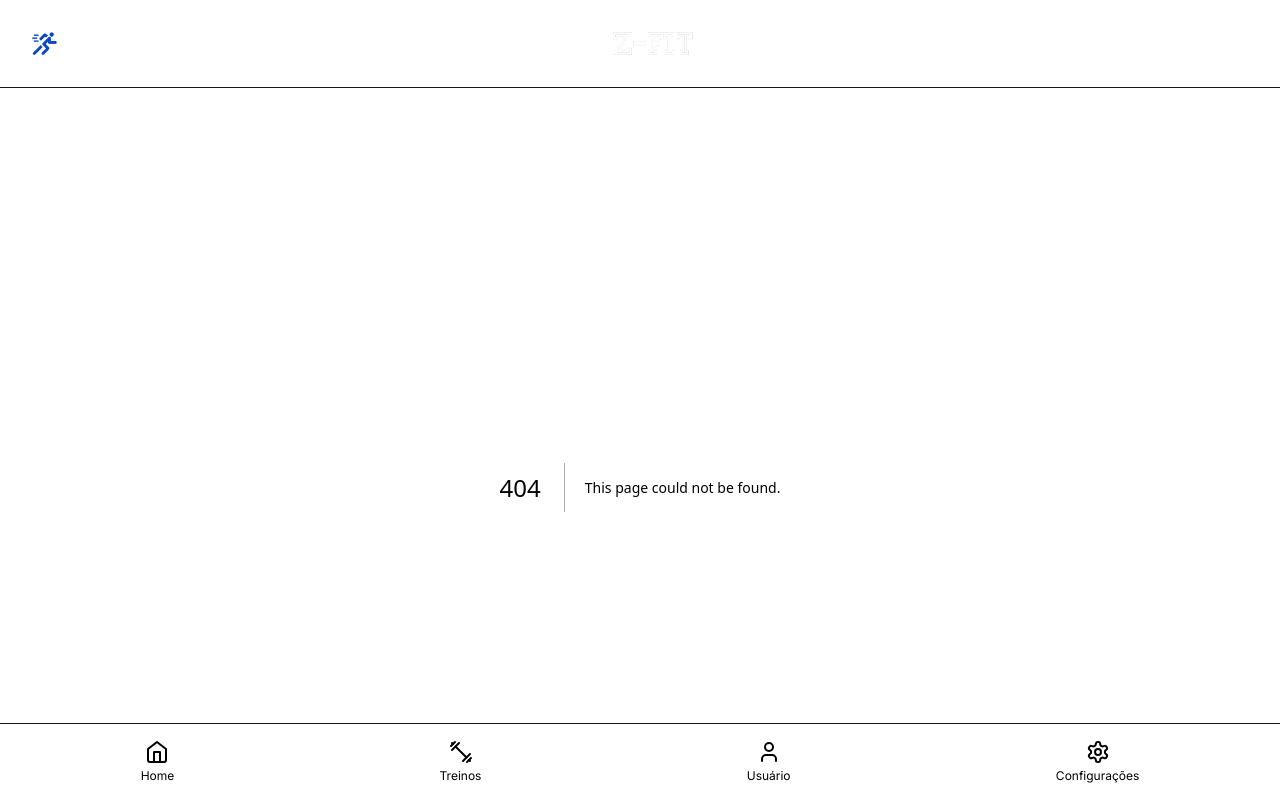
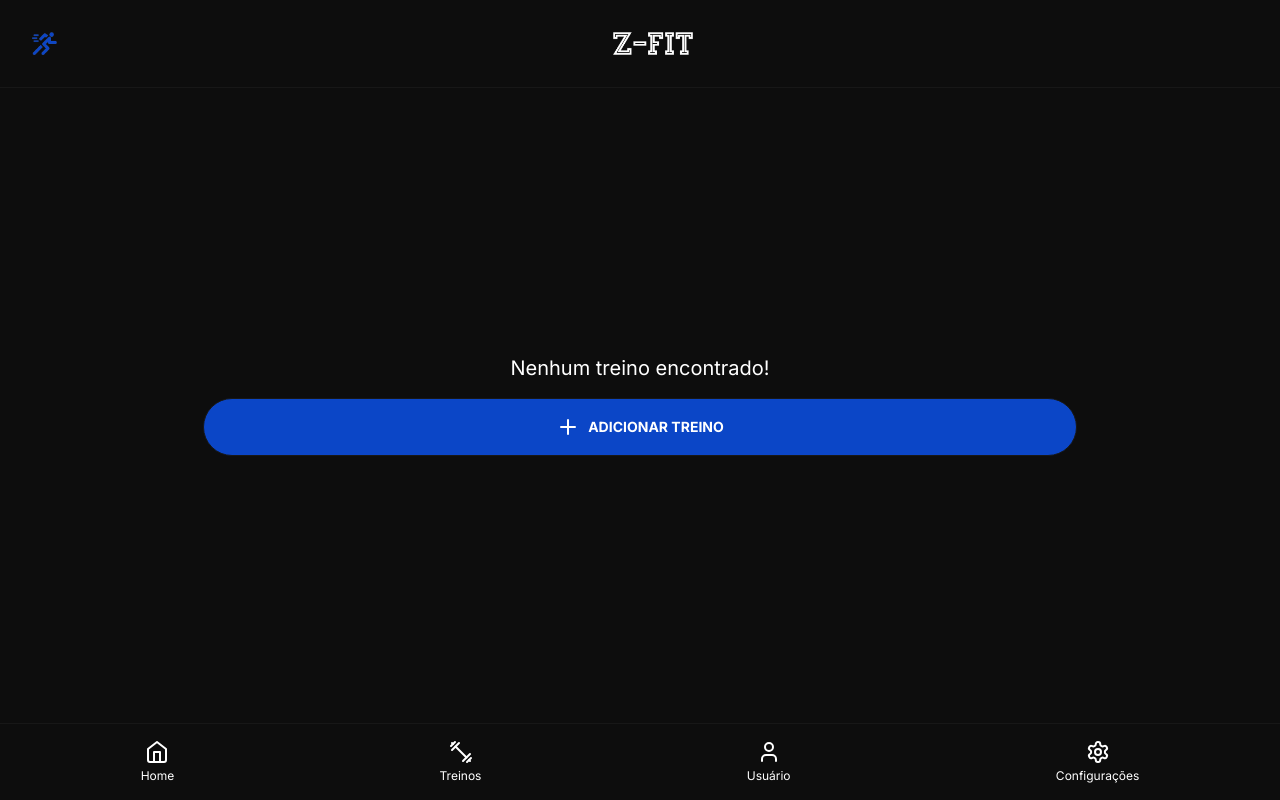
Before and after one commit to isaquerchaves/z-fit, a Next.js app: page /trainings in a window 1280 px wide. Before the commit this address had no page. Built offline with nearby package versions, Linux system fonts and the light colour scheme.

Commit message:
feat: add Trainings componentes and update link to Footer

```diff
--- /dev/null
+++ b/src/app/trainings/page.tsx
@@ -0,0 +1,20 @@
+import { PlusIcon } from "lucide-react";
+
+const Trainings = () => {
+    return (
+        <div className="flex flex-col h-full items-center justify-center p-4 gap-4">
+            <p className="text-xl">Nenhum treino encontrado!</p>
+            <div className="w-[70%] flex flex-row gap-2 py-4 bg-[#0B46C7] border rounded-full justify-center">
+                <PlusIcon />
+                <button>
+                    <p className="uppercase text-sm font-bold">Adicionar treino</p>
+                </button>
+
+            </div>
+
+        </div>
+
+    );
+}
+
+export default Trainings;
--- a/src/components/ui/footer.tsx
+++ b/src/components/ui/footer.tsx
@@ -10,19 +10,19 @@ const Footer = () => {
                     <p className="pt-1 text-xs">Home</p>
                 </button>
             </Link>
-            <Link href='/' >
+            <Link href='/trainings' >
                 <button className="flex flex-col items-center">
                     <Dumbbell />
                     <p className="pt-1 text-xs">Treinos</p>
                 </button>
             </Link>
-            <Link href='/' >
+            <Link href='/user' >
                 <button className="flex flex-col items-center">
                     <User />
                     <p className="pt-1 text-xs">Usuário</p>
                 </button>
             </Link>
-            <Link href='/' >
+            <Link href='/configs' >
                 <button className="flex flex-col items-center">
                     <Settings />
                     <p className="pt-1 text-xs">Configurações</p>
```
